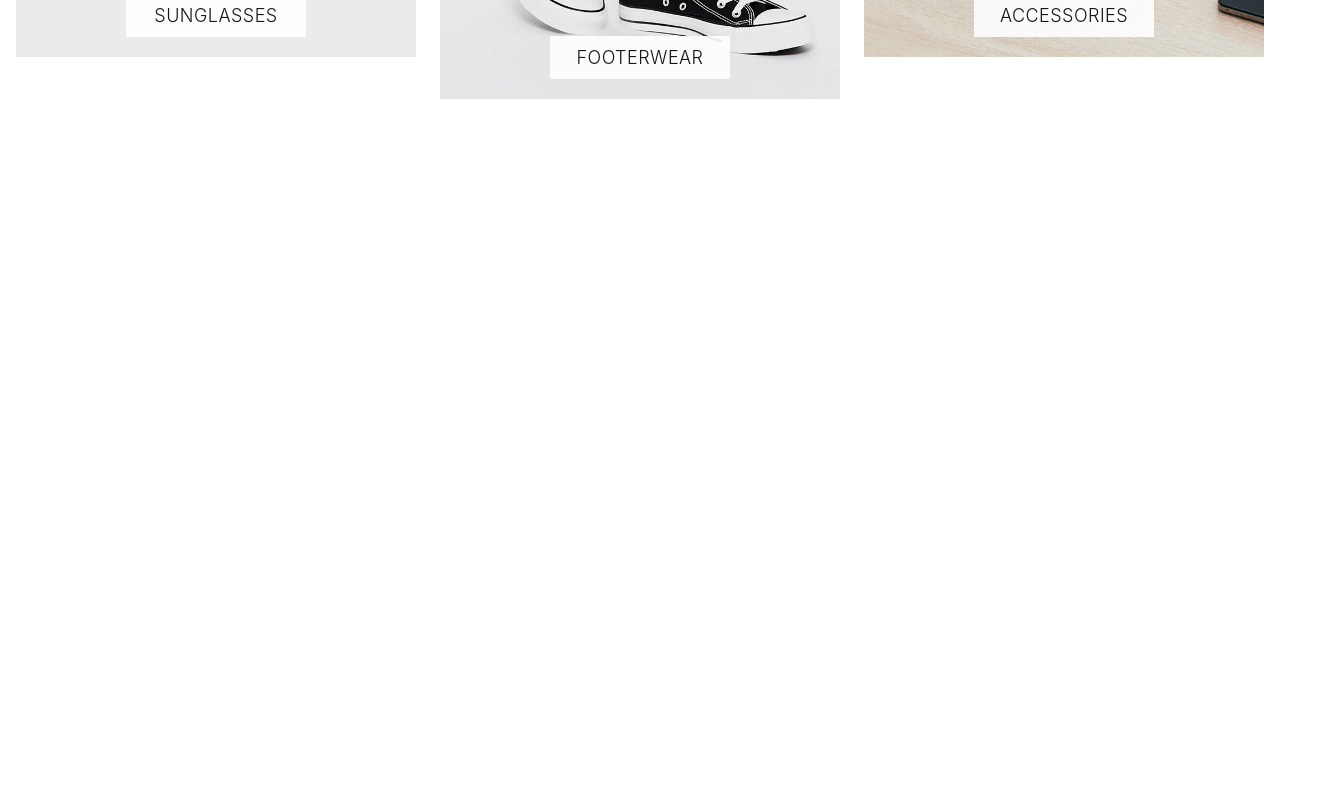
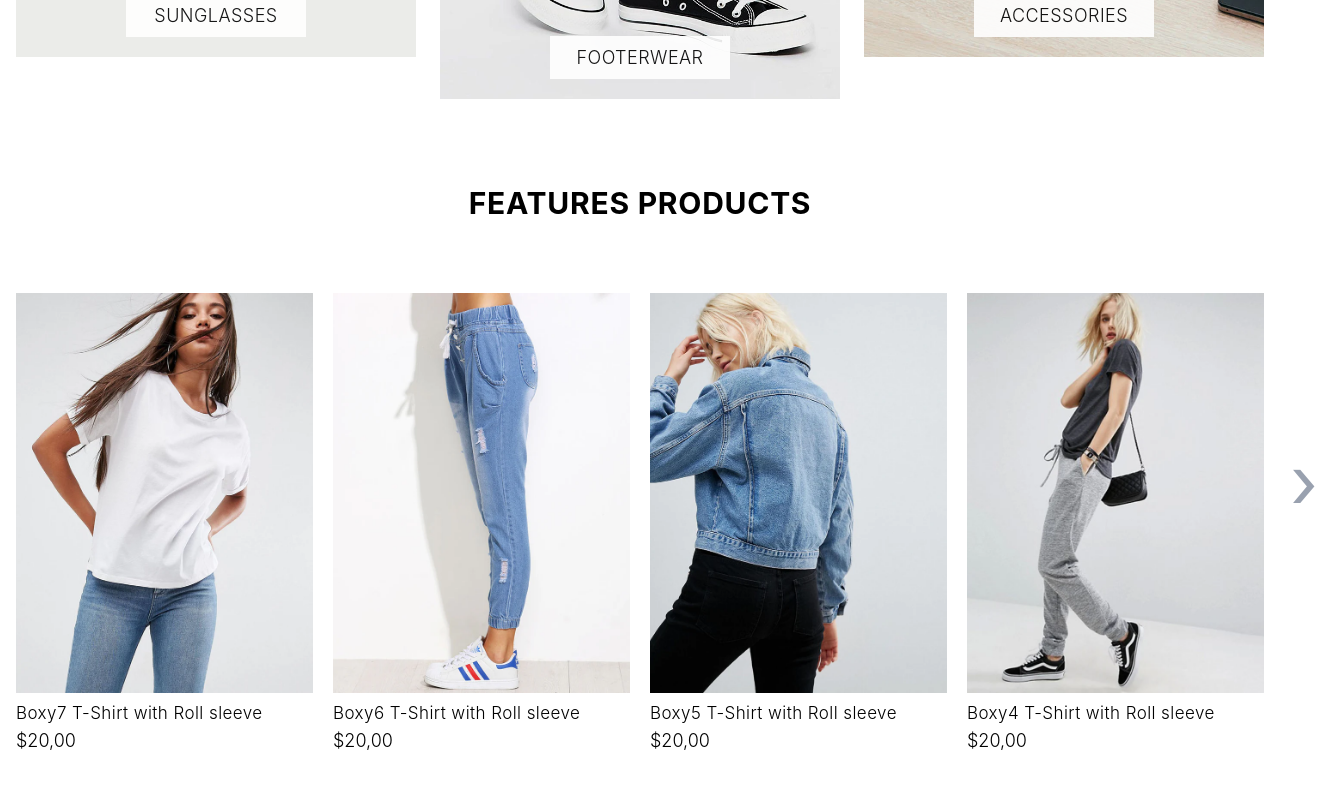
Before and after one commit to zak-ari0/ZakariaAithaddou_Final_Project_React, a React (Vite) app in the folder ReactFinalProject/: page / in a window 1280 px wide. Shown: the part 1600-2400 px from the top of the page, 1328 px wide, since content can reach past the window. Before the commit the page ends 1721 px from the top, so only its background shows below. Built offline with nearby package versions, Linux system fonts and the light colour scheme.

Commit message:
add the second carousel layout in home page

```diff
--- /dev/null
+++ b/ReactFinalProject/src/components/Carousel2.jsx
@@ -0,0 +1,91 @@
+import React, { useState } from "react";
+import { Swiper, SwiperSlide } from "swiper/react";
+import { Navigation, Autoplay } from "swiper/modules";
+import "swiper/css";
+import "swiper/css/navigation";
+import images from "../constents";
+
+function Carousel2() {
+  const products = [
+    { img: images.shopItem3, title: "Boxy3 T-Shirt with Roll sleeve", price: "$20,00" },
+    { img: images.shopItem2, title: "Boxy2 T-Shirt with Roll sleeve", price: "$20,00" },
+    { img: images.shopItem1, title: "Boxy1 T-Shirt with Roll sleeve", price: "$20,00" },
+    { img: images.shopItem9, title: "Boxy T-Shirt with Roll sleeve Details", price: "$20,00" },
+    { img: images.shopItem7, title: "Boxy7 T-Shirt with Roll sleeve", price: "$20,00" },
+    { img: images.shopItem6, title: "Boxy6 T-Shirt with Roll sleeve", price: "$20,00" },
+    { img: images.shopItem5, title: "Boxy5 T-Shirt with Roll sleeve", price: "$20,00" },
+    { img: images.shopItem4, title: "Boxy4 T-Shirt with Roll sleeve", price: "$20,00" },
+  ];
+
+  const [hoveredIndex, setHoveredIndex] = useState(null);
+
+  return (
+    <div className="relative max-w-7xl mx-auto px-4 py-16">
+        <h1 className="text-center text-3xl tracking-wide pb-18 font-bold">FEATURES PRODUCTS</h1>
+      <Swiper
+        modules={[Navigation, Autoplay]}
+        navigation={{
+          nextEl: ".custom-next",
+          prevEl: ".custom-prev",
+        }}
+        autoplay={{ delay: 4000 }}
+        loop={true}
+        speed={800}
+        slidesPerView={4}
+        slidesPerGroup={4}
+        spaceBetween={20}
+        breakpoints={{
+          0: { slidesPerView: 1, slidesPerGroup: 1 },
+          640: { slidesPerView: 2, slidesPerGroup: 2 },
+          1024: { slidesPerView: 4, slidesPerGroup: 4 },
+        }}
+      >
+        {products.map((product, index) => (
+          <SwiperSlide key={index}>
+            <div
+              className="relative overflow-hidden "
+              onMouseEnter={() => setHoveredIndex(index)}
+              onMouseLeave={() => setHoveredIndex(null)}
+            >
+              <img
+                src={product.img}
+                alt={product.title}
+                className="w-full h-100 object-cover"
+              />
+
+              <div
+                className={`absolute inset-0 flex items-center justify-center transition duration-300 ${
+                  hoveredIndex === index ? "bg-black/30" : "bg-black/0"
+                }`}
+              >
+                {hoveredIndex === index && (
+                  <button className="bg-black absolute bottom-3  hover:bg-blend-screen hover:bg-[#E65540] text-[17px] font-light text-white px-10 py-2 rounded-full transition duration-300">
+                      ADD TO CARD
+                      </button>
+                )}
+              </div>
+
+
+            </div>
+            <div className="mt-2 text-center">
+                <h3 className="text-[17px] font-light tracking-wide text-start">{product.title}</h3>
+                <p className="text-[18px] font-light text-black text-start">{product.price}</p>
+              </div>
+          </SwiperSlide>
+        ))}
+      </Swiper>
+
+      <div className="custom-prev absolute -left-12 top-1/2 -translate-y-1/2 z-30
+                      w-12 h-12 flex items-center justify-center text-7xl text-gray-400 hover:text-gray-600 cursor-pointer text-3xl">
+        &#8249;
+      </div>
+
+      <div className="custom-next absolute -right-12 top-1/2 -translate-y-1/2 z-30
+                      w-12 h-12 flex items-center justify-center text-7xl text-gray-400 hover:text-gray-600 cursor-pointer text-3xl">
+        &#8250;
+      </div>
+    </div>
+  );
+}
+
+export default Carousel2;
--- a/ReactFinalProject/src/components/Categories.jsx
+++ b/ReactFinalProject/src/components/Categories.jsx
@@ -1,5 +1,5 @@
 import React from "react";
-import images from "../constents"; // Ensure this file exports the images as { cards1: '...', cards2: '...', etc. }
+import images from "../constents";
 
 function Categories() {
   const categories = [
--- /dev/null
+++ b/ReactFinalProject/src/components/ScaleSection.jsx
@@ -0,0 +1,12 @@
+import React from 'react';
+
+function ScaleSection() {
+    return (
+        <div className='bg-[#F2F2F2] h-[60vh]'>
+            <div></div>
+            <div></div>
+        </div>
+    );
+}
+
+export default ScaleSection;
--- a/ReactFinalProject/src/constents/images.jsx
+++ b/ReactFinalProject/src/constents/images.jsx
@@ -42,9 +42,10 @@ import shopItem5 from '../assets/images/shopy6.webp'
 import shopItem6 from '../assets/images/shopy7.webp'
 import shopItem7 from '../assets/images/shopy8.webp'
 import shopItem8 from '../assets/images/shop-item-09.jpg'
+import shopItem9 from '../assets/images/shop9.webp'
 
 export default {banner,banner_02,banner_07,banner_08,bg_video_1,blog_1,blog_2,
     blog_3,cards1,cards2,cards3,cards4,cards5,cards6,carousel1,carousel2,carousel3,discover,
     express,gallery_13,gallery_15,gallery_3,gallery_7,gallery_9,image,item_2,item_3,item_5,
     item_7,item_card_1,item_card_2,item_card_3,logo,mastercard,paypal,shopItem1,shopItem2,
-    shopItem3,shopItem4,shopItem5,shopItem6,shopItem7,shopItem8,visa,}
+    shopItem3,shopItem4,shopItem5,shopItem6,shopItem7,shopItem8,visa,shopItem9}
--- a/ReactFinalProject/src/pages/Home.jsx
+++ b/ReactFinalProject/src/pages/Home.jsx
@@ -1,12 +1,16 @@
 import React from 'react';
 import Carousel1 from '../components/carousel1';
 import Categories from '../components/Categories';
+import Carousel2 from '../components/Carousel2';
+import ScaleSection from '../components/scaleSection';
 
 function Home() {
     return (
         <div>
             <Carousel1 />
             <Categories />
+            <Carousel2 />
+            <ScaleSection />
         </div>
     );
 }
```
Also changed, not shown: ReactFinalProject/src/assets/images/shop9.webp (added).
